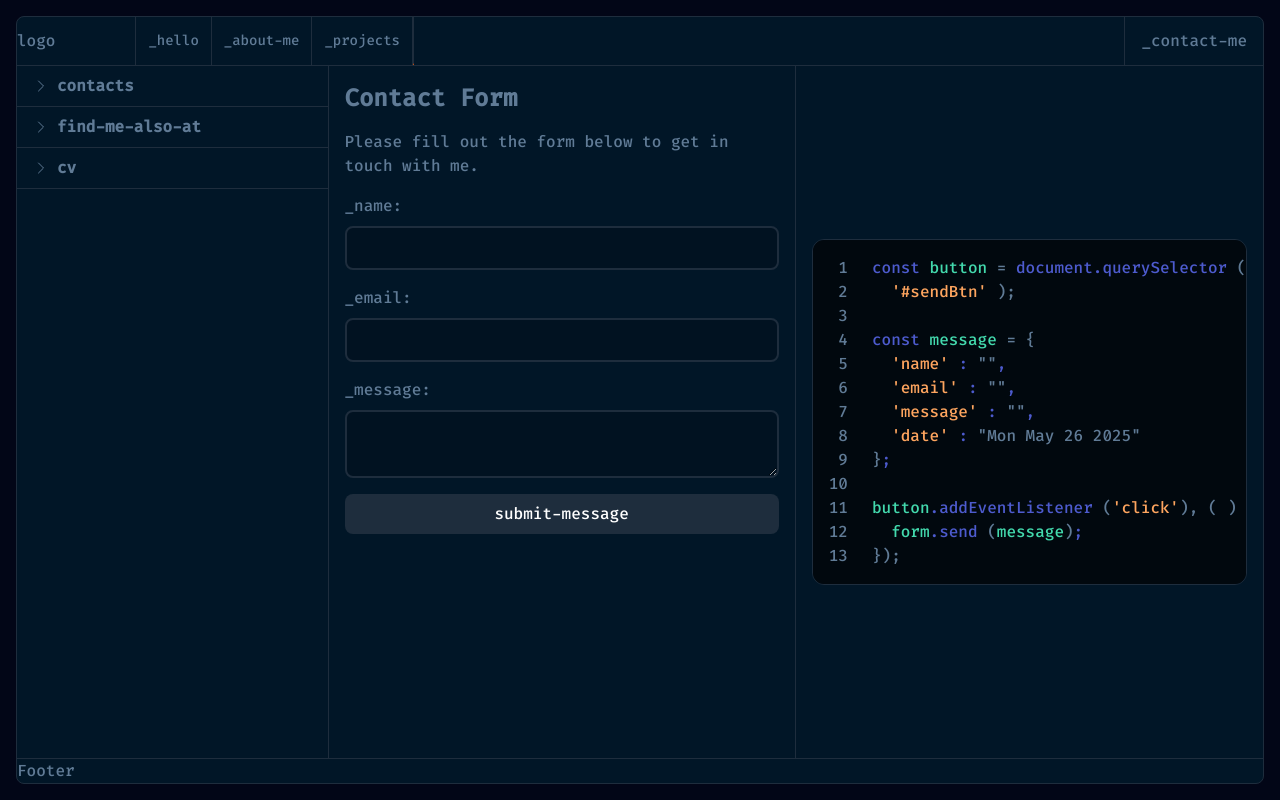
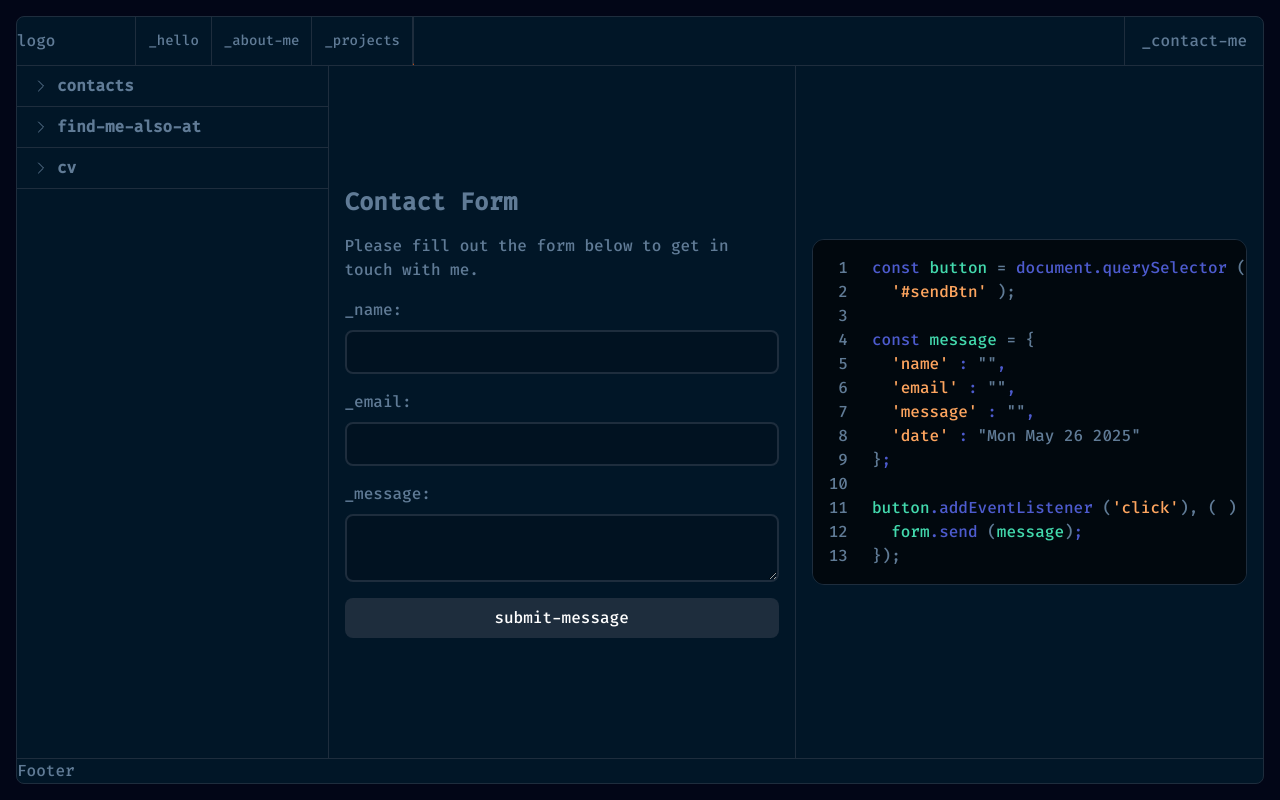
Before and after one commit to YusafS94/next-portfolio, a Next.js app: page /portfolio/contact in a window 1280 px wide. Built offline with nearby package versions, Linux system fonts and the light colour scheme; a web font is replaced by a local one.

Commit message:
contact form made center

```diff
--- a/app/portfolio/contact/page.tsx
+++ b/app/portfolio/contact/page.tsx
@@ -156,7 +156,7 @@ export default function Page() {
         </div>
         <div className="flex flex-col lg:flex-row lg:w-9/12 overflow-auto">
           {/* Form */}
-          <div className="input-form flex flex-col p-4 gap-6 lg:w-6/12 items-center justify-start lg:border-r border-lines-1">
+          <div className="input-form flex flex-col h-auto p-4 gap-6 lg:w-6/12 items-center justify-center lg:border-r border-lines-1">
             <form
               action="https://formspree.io/f/mblonpyj"
               method="POST"
```
